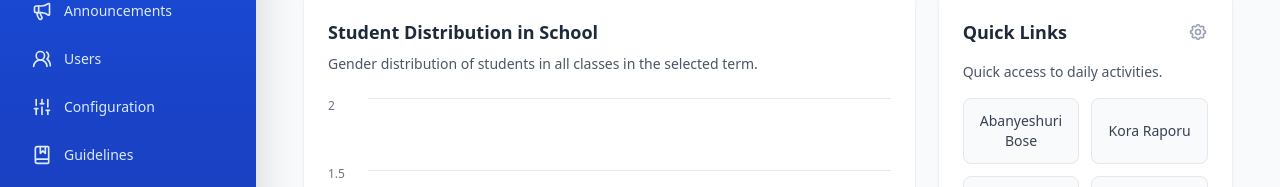
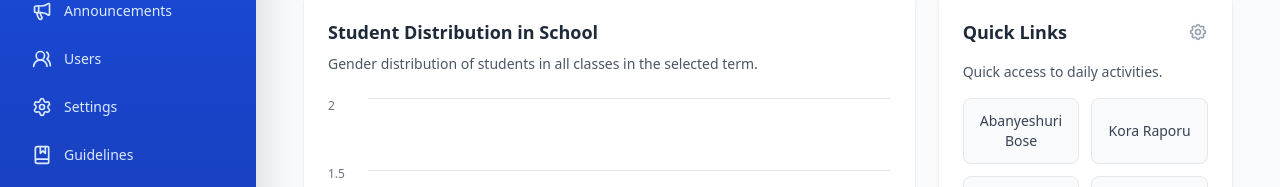
Before and after one commit to fabdev250/cbgmanage, a React (Vite) app: page / in a window 1280 px wide. Shown: the part 504-691 px from the top of the page. Built offline with nearby package versions, Linux system fonts and the light colour scheme.

Commit message:
update to the sidbar

```diff
--- a/src/App.jsx
+++ b/src/App.jsx
@@ -14,6 +14,7 @@ import Program from './pages/Program';
 import Refectory from './pages/Refectory';
 import Activities from './pages/Activities';
 import Users from './pages/Users';
+import Configuration from './pages/Configuration';
 
 function App() {
   return (
@@ -40,7 +41,7 @@ function App() {
                 <Route path="/activities" element={<Activities />} />
                 <Route path="/amatangazo" element={<GenericPage title="Announcements" />} />
                 <Route path="/users" element={<Users />} />
-                <Route path="/igenamiterere" element={<GenericPage title="Configuration" />} />
+                <Route path="/settings" element={<Configuration />} />
                 <Route path="/amabwiriza" element={<GenericPage title="Guidelines" />} />
                 <Route path="/shyiraho-porogaramu" element={<GenericPage title="Setup Program" />} />
               </Routes>
--- a/src/components/Sidebar.jsx
+++ b/src/components/Sidebar.jsx
@@ -3,7 +3,9 @@ import { Link, useLocation, useNavigate } from 'react-router-dom';
 import {
   Home, GraduationCap, UserPlus, Bed, CalendarDays, BarChart3,
   Utensils, Activity, Megaphone, UsersRound, Sliders, BookMarked,
-  Building2, LogOut
+  Building2, LogOut,
+  Settings2,
+  SettingsIcon
 } from 'lucide-react';
 
 const Sidebar = () => {
@@ -21,7 +23,7 @@ const Sidebar = () => {
     { id: 'activities', label: 'Activities', icon: Activity, path: '/activities' },
     { id: 'announcements', label: 'Announcements', icon: Megaphone, path: '/announcements' },
     { id: 'users', label: 'Users', icon: UsersRound, path: '/users' },
-    { id: 'configuration', label: 'Configuration', icon: Sliders, path: '/configuration' },
+    { id: 'Settings', label: 'Settings', icon: SettingsIcon, path: '/settings' },
     { id: 'guidelines', label: 'Guidelines', icon: BookMarked, path: '/guidelines' }
   ];
 
```
